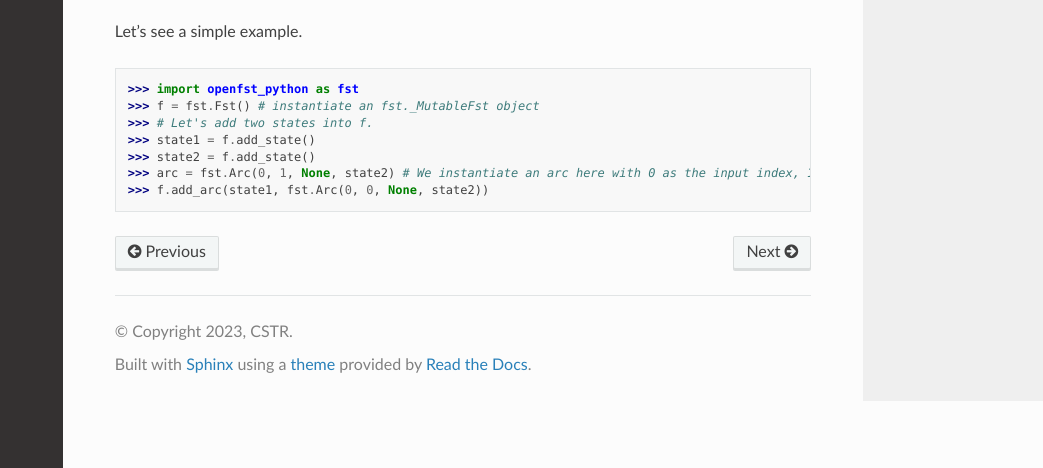
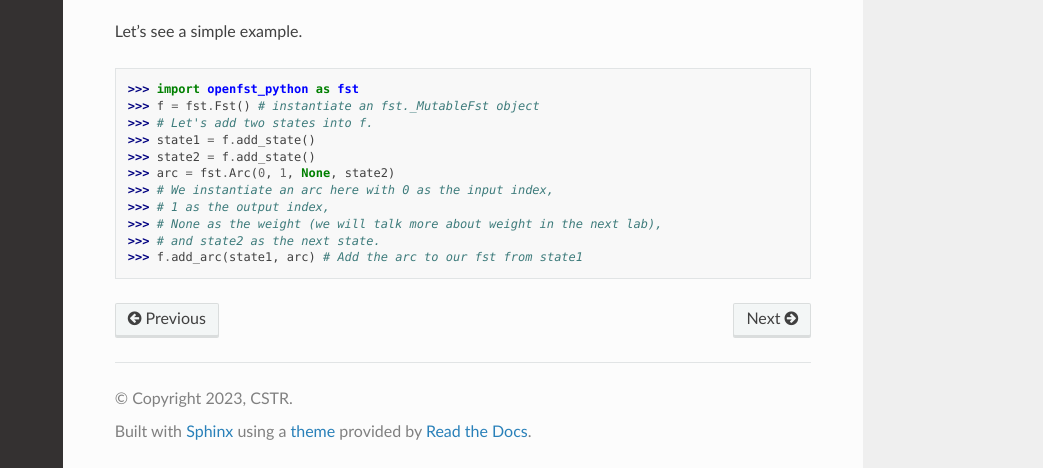
Before and after one commit to ZhaoZeyu1995/openfst-python-documentation, a Sphinx documentation site: the page built from docs/source/tutorial.rst, in a window 1280 px wide and 900 px high, scrolled down 2618 px, cut to the strip 432-900 px from the top of the window. Shown: the whole strip, without its empty margins (237-1280 px from the left). Built offline with Sphinx 7.4.7 and the Read the Docs theme 2.0.0, drawn with Linux system fonts in a browser that asks for light colours.

Commit message:
add content for arc

```diff
--- a/docs/source/tutorial.rst
+++ b/docs/source/tutorial.rst
@@ -135,5 +135,9 @@ Let's see a simple example.
 >>> # Let's add two states into f.
 >>> state1 = f.add_state()
 >>> state2 = f.add_state()
->>> arc = fst.Arc(0, 1, None, state2) # We instantiate an arc here with 0 as the input index, 1 as the output index, None as the weight (we will talk more about weight in the next lab), and state2 as the
->>> f.add_arc(state1, fst.Arc(0, 0, None, state2))
+>>> arc = fst.Arc(0, 1, None, state2)
+>>> # We instantiate an arc here with 0 as the input index,
+>>> # 1 as the output index,
+>>> # None as the weight (we will talk more about weight in the next lab),
+>>> # and state2 as the next state.
+>>> f.add_arc(state1, arc) # Add the arc to our fst from state1
```
